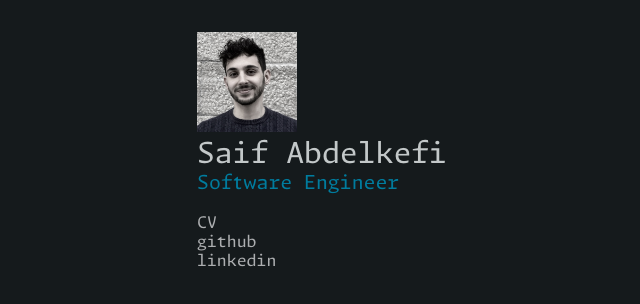
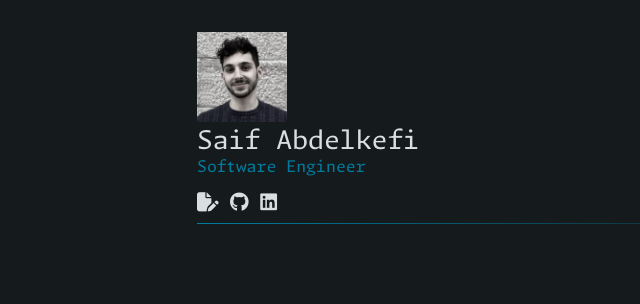
Before and after one commit to SaifAbdkf/personal-website, a React (Vite) app in the folder saif-website/: page / in a window 1280 px wide. Shown: the top 304 px of the page, without its empty margins (123-763 px from the left). Built offline with nearby package versions, Linux system fonts and the light colour scheme.

Commit message:
header done

```diff
--- a/saif-website/index.html
+++ b/saif-website/index.html
@@ -4,6 +4,11 @@
     <meta charset="UTF-8" />
     <link rel="icon" type="image/svg+xml" href="/vite.svg" />
     <meta name="viewport" content="width=device-width, initial-scale=1.0" />
+    <link
+      rel="stylesheet"
+      href="https://cdnjs.cloudflare.com/ajax/libs/font-awesome/6.4.2/css/all.min.css"
+    />
+
     <title>Saif Abdelkefi</title>
   </head>
   <body>
--- a/saif-website/src/Header.css
+++ b/saif-website/src/Header.css
@@ -8,6 +8,33 @@
   font-family: "argon";
 
   img {
-    width: 100px;
+    width: 90px;
+  }
+
+  .title {
+    .name {
+      color: var(--text-color);
+      font-size: 1.6rem;
+    }
+    .occupation {
+      color: var(--third-color);
+      font-size: 1rem;
+    }
+  }
+
+  .links {
+    margin-top: 0.8em;
+    font-size: 1.2em;
+    display: flex;
+    gap: 0.6em;
+    i {
+      color: var(--text-color);
+    }
+  }
+
+  hr {
+    border: 0;
+    height: 1px;
+    background: linear-gradient(to right, var(--third-color), transparent);
   }
 }
--- a/saif-website/src/Header.tsx
+++ b/saif-website/src/Header.tsx
@@ -9,13 +9,22 @@ export default function Header() {
         <div className="occupation"> Software Engineer</div>
       </div>
       <div className={"links"}>
-        <div> CV </div>
+        <div>
+          <i className="fa-solid fa-file-pen"></i>
+        </div>
         {/* download cv with cool animation*/}
-        <div> github </div>
+        <div>
+          <i className="fa-brands fa-github"></i>
+        </div>
+
         {/* checkout my github */}
-        <div> linkedin </div>
+        <div>
+          {" "}
+          <i className="fa-brands fa-linkedin"></i>
+        </div>
         {/* lets connect on linkedin */}
       </div>
+      <hr></hr>
     </div>
   );
 }
--- a/saif-website/src/Styles/colors.css
+++ b/saif-website/src/Styles/colors.css
@@ -2,7 +2,8 @@
   --primary-color: #00c8ff;
   --secondary-color: #00aad9;
   --third-color: #007c9e;
-  --text-color: #c3c8c9;
+  --text-color: #dadedf;
+  --text-color-darker: #c3c8c9;
   --background-color: #151a1c;
   --background-color-lighter: #003847;
 }
--- a/saif-website/src/index.css
+++ b/saif-website/src/index.css
@@ -17,24 +17,7 @@ body {
 }
 
 .content {
-  background-color: rgb(118, 225, 193);
   max-width: 48rem;
   min-width: 40rem;
   /* to test, remove when i have content */
 }
-
-.title {
-  .name {
-    color: var(--text-color);
-    font-size: 1.8rem;
-  }
-  .occupation {
-    color: var(--third-color);
-    font-size: 1.2rem;
-  }
-}
-
-.links {
-  margin-top: 1.2em;
-  /* font-size: 1.2rem; */
-}
```
